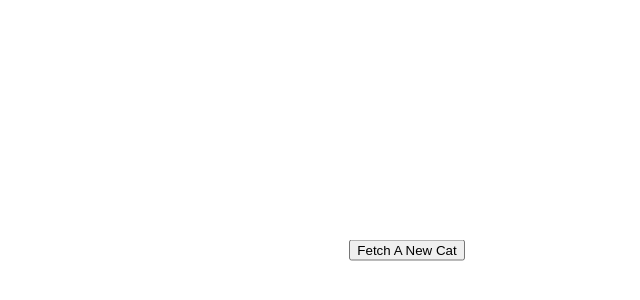
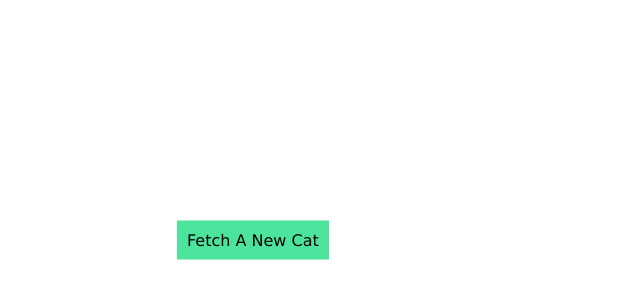
Before and after one commit to jenniXcash/praciceJSON, a plain HTML site: page index.html in a window 1280 px wide. Shown: the part 410-710 px from the top of the page, without its empty margins (233-873 px from the left). Drawn offline with Linux system fonts and the light colour scheme.

Commit message:
added a forward button and stylized the buttons

```diff
--- a/script.js
+++ b/script.js
@@ -24,14 +24,20 @@ document.querySelector("button").onclick = fetchCats;
 document.querySelector("button").addEventListener(
   "click",
   () => {
+    const nextBtn = document.createElement("button");
     const prevBtn = document.createElement("button");
     prevBtn.textContent = "Previous cat";
     document
       .querySelector(".buttons")
       .insertBefore(prevBtn, document.querySelector("button"));
     prevBtn.onclick = function () {
-      // const currentLoc = catArray.indexOf(catImg.src);
       catImg.src = catArray[catArray.indexOf(catImg.src) - 1];
+
+      nextBtn.textContent = "Next cat";
+      document.querySelector(".buttons").appendChild(nextBtn);
+      nextBtn.onclick = function () {
+        catImg.src = catArray[catArray.indexOf(catImg.src) + 1];
+      };
     };
   },
   { once: true }
--- a/style.css
+++ b/style.css
@@ -1,10 +1,11 @@
 body {
   position: relative;
 }
+
 .container {
   display: flex;
   flex-direction: column;
-  width: 500px;
+  /* width: 500px; */
   position: absolute;
   left: 50%;
   top: 50%;
@@ -14,11 +15,14 @@ body {
   height: 500px;
   width: 500px;
 }
-.resized {
-  height: 500px;
-  width: 500px;
+
+button {
+  align-self: center;
+  background-color: rgb(76, 228, 157);
+  color: black;
+  border: none;
+  font-family: Verdana, Geneva, Tahoma, sans-serif;
+  font-size: 1rem;
+  margin: 20px;
+  padding: 10px;
 }
-.buttons {
-  align-self: center;
-  margin-top: 20px;
-}
```
